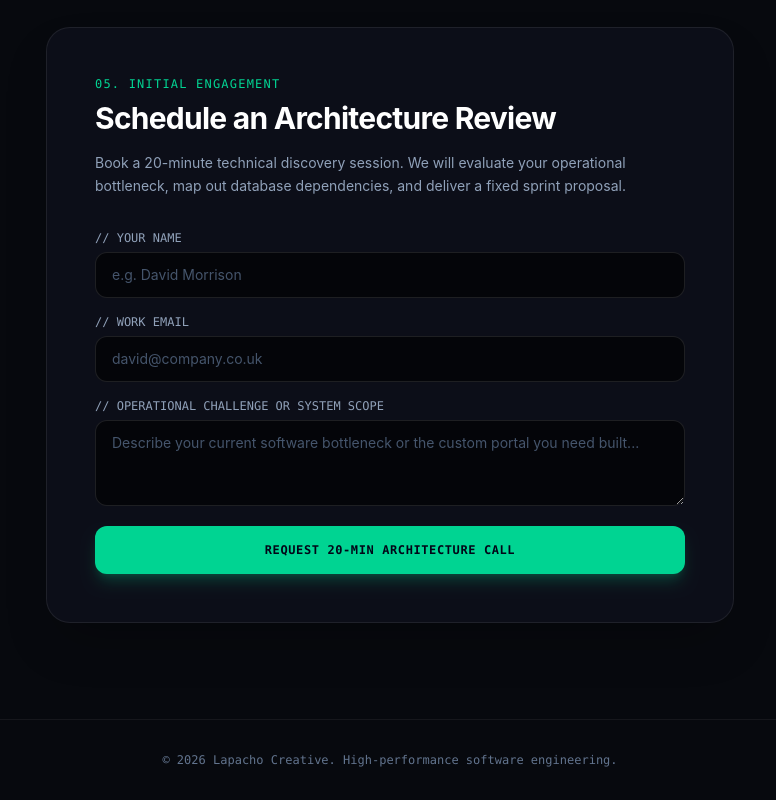
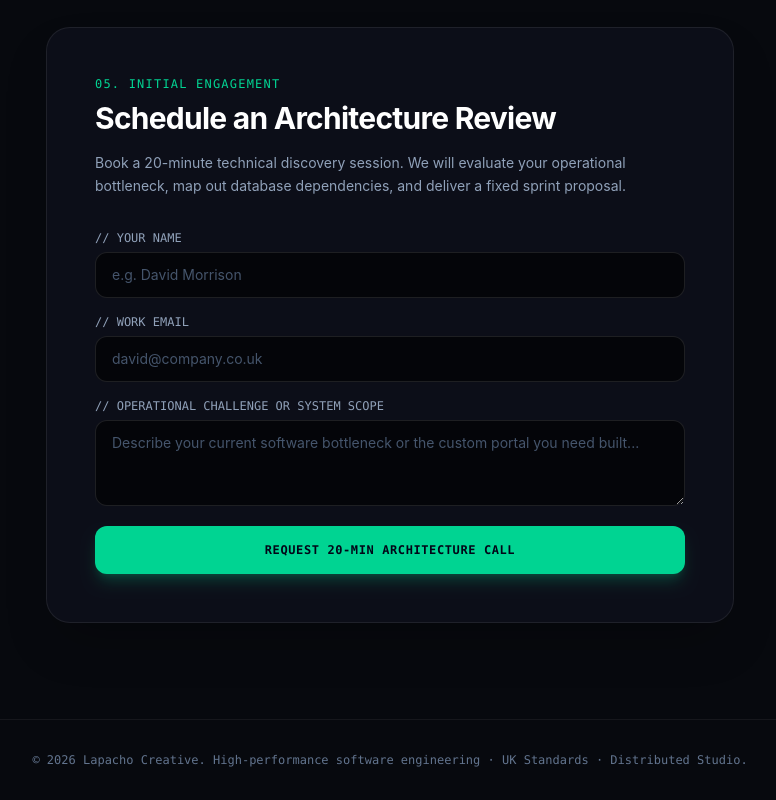
Before and after one commit to mbaretematch-cmd/lapacho-creative-web, a React (Vite) app: page / in a window 1280 px wide. Shown: the part 4131-4931 px from the top of the page, without its empty margins (250-1026 px from the left). Built offline with nearby package versions, Linux system fonts and the light colour scheme.

Commit message:
Update studio footer with international distributed positioning

```diff
--- a/src/App.jsx
+++ b/src/App.jsx
@@ -655,8 +655,8 @@ export default function App() {
 
       {/* Minimal Studio Footer */}
       <footer className="py-8 border-t border-white/[0.06] text-center text-xs font-mono text-slate-500">
-        <p>© {new Date().getFullYear()} Lapacho Creative. High-performance software engineering.</p>
-      </footer>
+  <p>© {new Date().getFullYear()} Lapacho Creative. High-performance software engineering · UK Standards · Distributed Studio.</p>
+</footer>
     </div>
   );
 }
```
